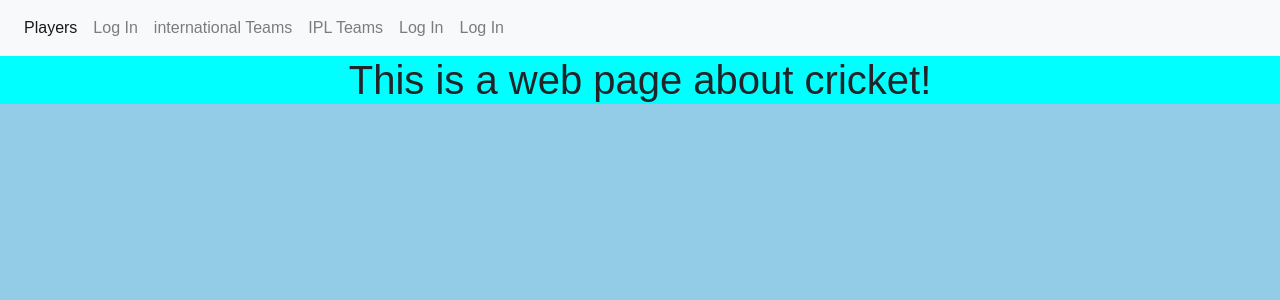
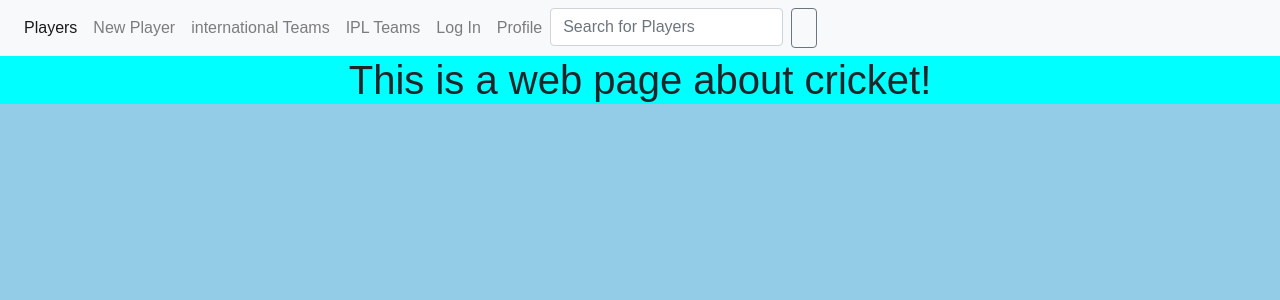
Before and after one commit to SahilLodhe/CricApp, a Django app: page / in a window 1280 px wide. Shown: the top 300 px of the page. Run offline with Django 4.2, Linux system fonts and the light colour scheme; parts of the project's set-up code (start-up, migrations or seed data) failed here and were passed over; some libraries are stand-ins or nearby versions.

Commit message:
search functionality added

```diff
--- a/player/urls.py
+++ b/player/urls.py
@@ -46,4 +46,5 @@ urlpatterns = [
     path('ProfileUpdateView/',views.ProfileUpdateView.as_view(),name='ProfileUpdateView'),
     path('ViewStats/',views.ViewStats,name='ViewStats'),
     path('ViewMyStats/',views.viewuserStats,name='ViewMyStats'),
+    path('search_venues/',views.search_venues,name='search_venues'),
 ]
--- a/player/views.py
+++ b/player/views.py
@@ -30,6 +30,7 @@ from .serializer import PlayerSerializer,INTLTeamSerializer,IPLTeamSerializer, U
 usernameglobal = get_user_model()
 # Create your views here.
 
+# REST API
 class PlayerView(viewsets.ModelViewSet):
     serializer_class = PlayerSerializer
     queryset = Player.objects.all()
@@ -45,6 +46,17 @@ class UserView(viewsets.ModelViewSet):
 class ProfileExtendView(viewsets.ModelViewSet):
     serializer_class = ProfileExtendSerializer
     queryset = Profile_extend.objects.all()
+
+# REST API ENDED
+
+def search_venues(request):
+    if request.method == "POST":
+        searched = request.POST['searched']
+        players = Player.objects.filter(name__contains=searched)
+        return render(request, 'registration/search_venues.html',{'searched':searched,'players':players})
+    else:
+        return render(request, 'registration/search_venues.html',{})
+
 
 class ExtraProfile(CreateView):
     model = Profile_extend
--- a/templates/registration/base.html
+++ b/templates/registration/base.html
@@ -122,7 +122,7 @@
           {% else %}
 
           <li class="nav-item">
-            <a class="nav-link" href="{%url 'login'%}">Log In</a>
+            <a class="nav-link" href="{%url 'login'%}">New Player</a>
           </li>
           {% endif %}
             <li class="nav-item">
@@ -165,9 +165,14 @@
           </li>
           {% else %}
           <li class="nav-item">
-            <a class="nav-link" href="{%url 'login'%}">Log In</a>
+            <a class="nav-link" href="{%url 'login'%}">Profile</a>
           </li>
           {% endif %}
+          <form class="d-flex" method="post" action="{% url 'player:search_venues' %}">
+            {% csrf_token %}
+            <input class="form-control me-2" type="search" placeholder="Search for Players" aria-label="Search" name="searched">
+            <button class="btn btn-outline-secondary" type="submit"></button>
+          </form>
         </ul>
       </div>
     </nav>
```
Also changed, not shown: templates/registration/search_venues.html (added, +17 -0 lines), db.sqlite3.
